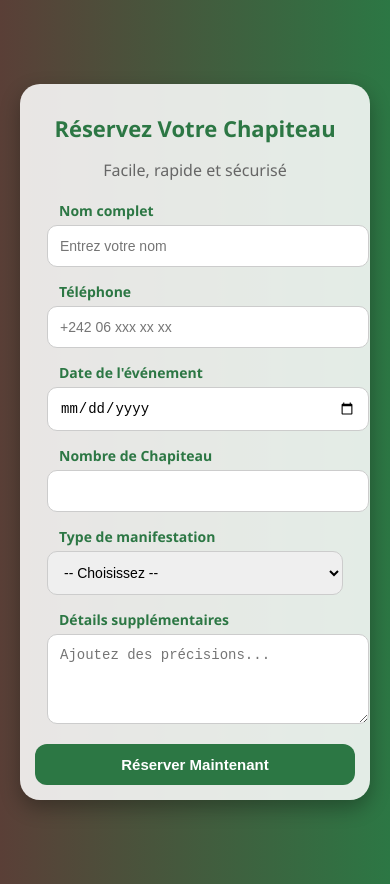
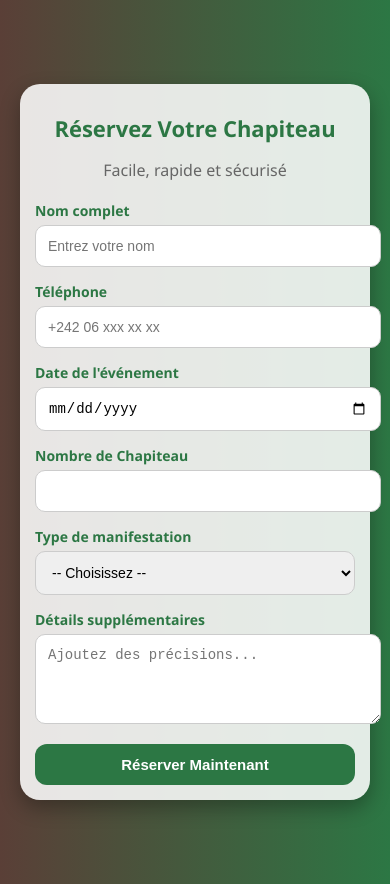
Before and after one commit to Dizolele123/location_chapiteaux, a plain HTML site: page index.html in a window 390 px wide. Drawn offline with Linux system fonts and the light colour scheme.

Commit message:
Update formulaire.css

```diff
--- a/formulaire.css
+++ b/formulaire.css
@@ -37,7 +37,8 @@ body {
 .container {
   background: #ffffffdd;
   color: #333;
-  padding: 30px;
+  padding-right: 12px;
+  padding-left: 12px;
   border-radius: 20px;
   max-width: 500px;
   width: 100%;
@@ -122,12 +123,12 @@ button:hover {
     font-size: 22px;
   }
   .input-group{
-    padding-left:12px;
-    padding-right:12px;
+    marging-left:12px;
+    marging-right:12px;
   }
   label {
-    padding-left:12px;
-    padding-right:12px;
+    marging-left:12px;
+    marging-right:12px;
   }
 
   button {
```
